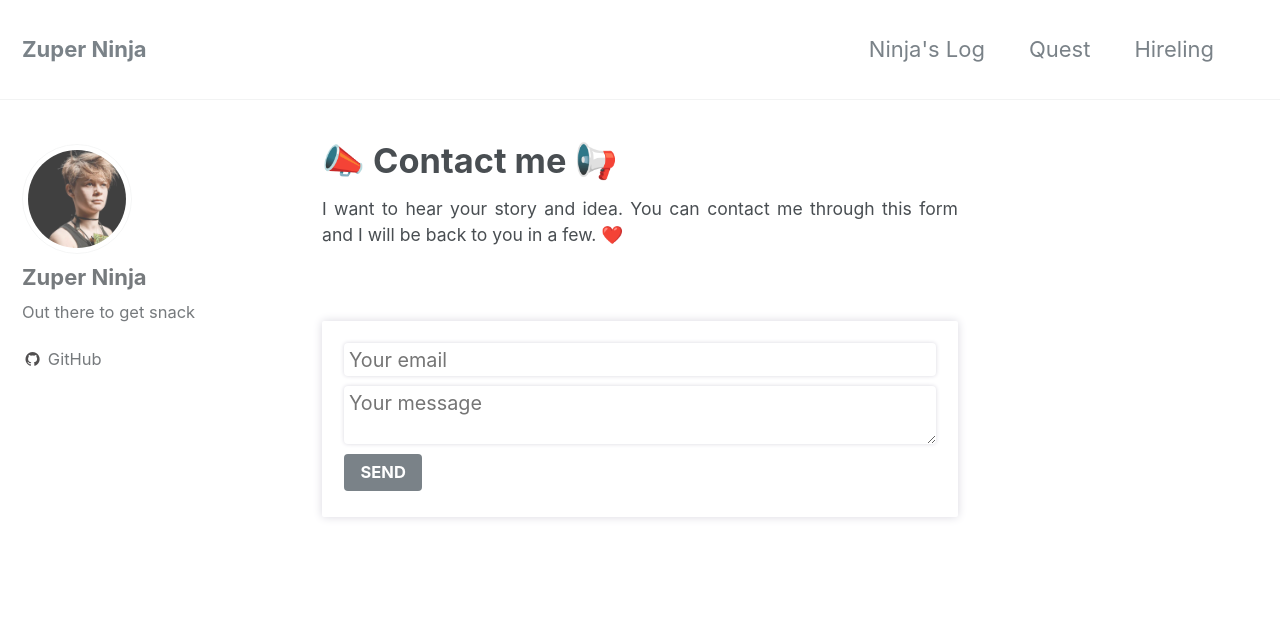
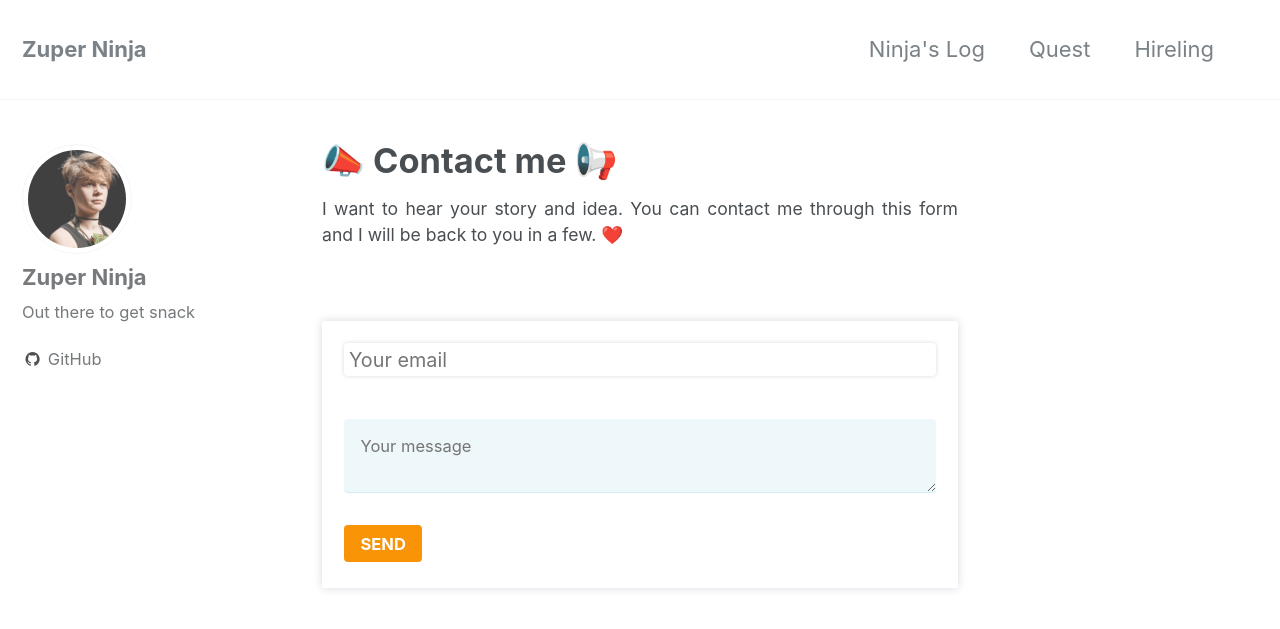
Before and after one commit to zuperninja/zuperninja.github.io, a Jekyll site: the page built from _pages/contact.md, in a window 1280 px wide and 900 px high. Shown: the top 629 px of the window. Built offline with Jekyll 4.4.1, drawn with Linux system fonts in a browser that asks for light colours; emoji names are drawn with the system emoji font.

Commit message:
Update contact.md

```diff
--- a/_pages/contact.md
+++ b/_pages/contact.md
@@ -17,6 +17,6 @@ I want to hear your story and idea. You can contact me through this form and I w
 <form method="POST" action="https://formspree.io/annecamille.gilbert@gmail.com" style="background: transparent;box-shadow: 0px 0px 10px #d9d8e0;border-radius: 2px;">
   <input name="email" placeholder="Your email" style="font-size: 0.9em;box-shadow: 0px 0px 4px #d9d8e0;" type="email">
   <input name="_subject" value="Formulaire de contact ZuperNinja" type="hidden">
-  <textarea name="message" placeholder="Your message" style="font-size: 0.9em;box-shadow: 0px 0px 4px #d9d8e0;"></textarea>
-  <button type="submit" class="btn btn--primary">SEND</button>
+  <textarea name="message" placeholder="Your message"  	class="notice--info"></textarea>
+  <button type="submit" class="btn btn--warning">SEND</button>
 </form>
```
